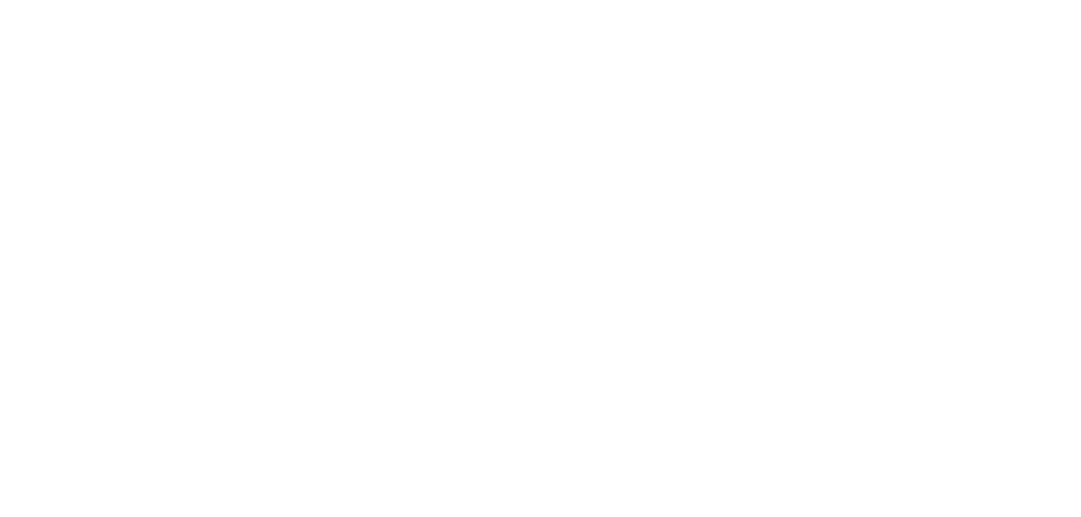
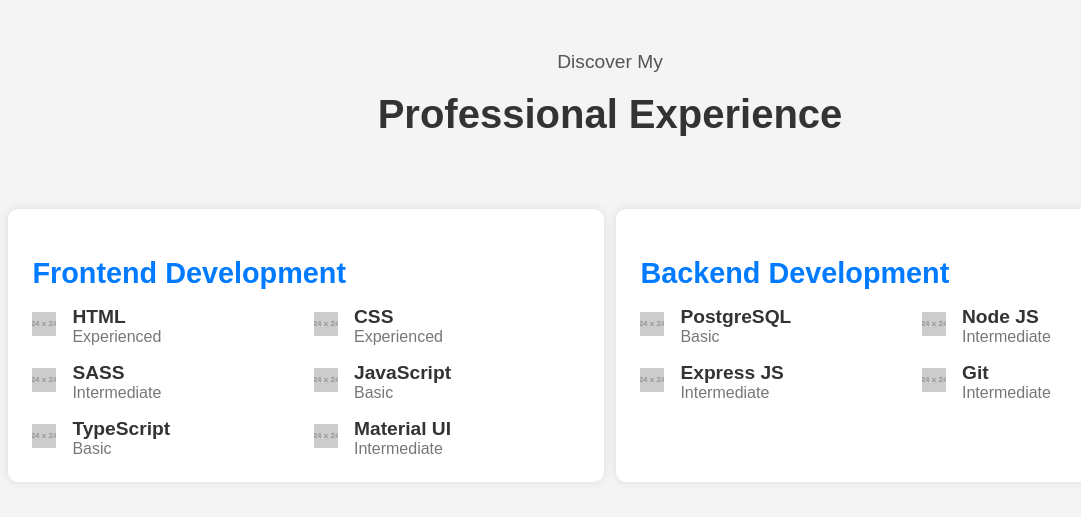
Before and after one commit to solasiya/HACKATHON1_Group16, a plain HTML site: page index.html in a window 1280 px wide. Shown: the whole page, without its empty margins (30-1111 px from the left). Drawn offline with Linux system fonts and the light colour scheme; placeholder pictures from the web are drawn by us.

Commit message:
Experience page

```diff
--- a/index.html
+++ b/index.html
@@ -19,7 +19,130 @@
 
 <!-- Experience -->
 
-
+<section id="experience">
+    <!-- Header Container -->
+    <div class="header-container">
+      <p class="section__text__p1">Discover My</p>
+      <h1 class="title">Professional Experience</h1>
+    </div>
+    <!-- Experience Details Container -->
+    <div class="experience-details-container">
+      <!-- Frontend Development Details -->
+      <div class="details-container">
+        <h2 class="experience-sub-title">Frontend Development</h2>
+        <div class="article-container">
+          <!-- HTML Experience -->
+          <article>
+            <a href="https://developer.mozilla.org/en-US/docs/Web/HTML" target="_blank">
+              <img src="https://via.placeholder.com/24" alt="HTML icon" class="icon" />
+            </a>
+            <div>
+              <h3>HTML</h3>
+              <p>Experienced</p>
+            </div>
+          </article>
+          <!-- CSS Experience -->
+          <article>
+            <a href="https://developer.mozilla.org/en-US/docs/Web/CSS" target="_blank">
+              <img src="https://via.placeholder.com/24" alt="CSS icon" class="icon" />
+            </a>
+            <div>
+              <h3>CSS</h3>
+              <p>Experienced</p>
+            </div>
+          </article>
+          <!-- SASS Experience -->
+          <article>
+            <a href="https://sass-lang.com/" target="_blank">
+              <img src="https://via.placeholder.com/24" alt="SASS icon" class="icon" />
+            </a>
+            <div>
+              <h3>SASS</h3>
+              <p>Intermediate</p>
+            </div>
+          </article>
+          <!-- JavaScript Experience -->
+          <article>
+            <a href="https://developer.mozilla.org/en-US/docs/Web/JavaScript" target="_blank">
+              <img src="https://via.placeholder.com/24" alt="JavaScript icon" class="icon" />
+            </a>
+            <div>
+              <h3>JavaScript</h3>
+              <p>Basic</p>
+            </div>
+          </article>
+          <!-- TypeScript Experience -->
+          <article>
+            <a href="https://www.typescriptlang.org/" target="_blank">
+              <img src="https://via.placeholder.com/24" alt="TypeScript icon" class="icon" />
+            </a>
+            <div>
+              <h3>TypeScript</h3>
+              <p>Basic</p>
+            </div>
+          </article>
+          <!-- Material UI Experience -->
+          <article>
+            <a href="https://mui.com/" target="_blank">
+              <img src="https://via.placeholder.com/24" alt="Material UI icon" class="icon" />
+            </a>
+            <div>
+              <h3>Material UI</h3>
+              <p>Intermediate</p>
+            </div>
+          </article>
+        </div>
+      </div>
+      <!-- Backend Development Details -->
+      <div class="details-container">
+        <h2 class="experience-sub-title">Backend Development</h2>
+        <div class="article-container">
+          <!-- PostgreSQL Experience -->
+          <article>
+            <a href="https://www.postgresql.org/" target="_blank">
+              <img src="https://via.placeholder.com/24" alt="PostgreSQL icon" class="icon" />
+            </a>
+            <div>
+              <h3>PostgreSQL</h3>
+              <p>Basic</p>
+            </div>
+          </article>
+          <!-- Node JS Experience -->
+          <article>
+            <a href="https://nodejs.org/" target="_blank">
+              <img src="https://via.placeholder.com/24" alt="Node JS icon" class="icon" />
+            </a>
+            <div>
+              <h3>Node JS</h3>
+              <p>Intermediate</p>
+            </div>
+          </article>
+          <!-- Express JS Experience -->
+          <article>
+            <a href="https://expressjs.com/" target="_blank">
+              <img src="https://via.placeholder.com/24" alt="Express JS icon" class="icon" />
+            </a>
+            <div>
+              <h3>Express JS</h3>
+              <p>Intermediate</p>
+            </div>
+          </article>
+          <!-- Git Experience -->
+          <article>
+            <a href="https://git-scm.com/" target="_blank">
+              <img src="https://via.placeholder.com/24" alt="Git icon" class="icon" />
+            </a>
+            <div>
+              <h3>Git</h3>
+              <p>Intermediate</p>
+            </div>
+          </article>
+        </div>
+      </div>
+    </div>
+  </section>
+  <!-- Scripts Section -->
+  <script src="scripts.js"></script>
 
 
 <!-- Skills -->
--- a/style.css
+++ b/style.css
@@ -0,0 +1,73 @@
+body {
+    font-family: 'Arial', sans-serif;
+    margin: 0;
+    padding: 0;
+    background: #f4f4f4;
+    color: #333;
+  }
+
+  .header-container {
+    text-align: center;
+    padding: 2rem 0;
+  }
+
+  .section__text__p1 {
+    font-size: 1.2rem;
+    color: #555;
+  }
+
+  .title {
+    font-size: 2.5rem;
+    margin: 0.5rem 0;
+  }
+
+  .experience-details-container {
+    display: flex;
+    justify-content: space-around;
+    padding: 2rem;
+  }
+
+  .details-container {
+    background: #fff;
+    padding: 1.5rem;
+    border-radius: 10px;
+    box-shadow: 0 0 10px rgba(0,0,0,0.1);
+    width: 45%;
+  }
+
+  .experience-sub-title {
+    font-size: 1.8rem;
+    margin-bottom: 1rem;
+    color: #007BFF;
+  }
+
+  .article-container {
+    display: grid;
+    grid-template-columns: repeat(2, 1fr);
+    gap: 1rem;
+  }
+
+  article {
+    display: flex;
+    align-items: center;
+  }
+
+  .icon {
+    width: 24px;
+    height: 24px;
+    margin-right: 1rem;
+  }
+
+  article div {
+    text-align: left;
+  }
+
+  article h3 {
+    margin: 0;
+    font-size: 1.2rem;
+  }
+
+  article p {
+    margin: 0;
+    color: #777;
+  }
```
